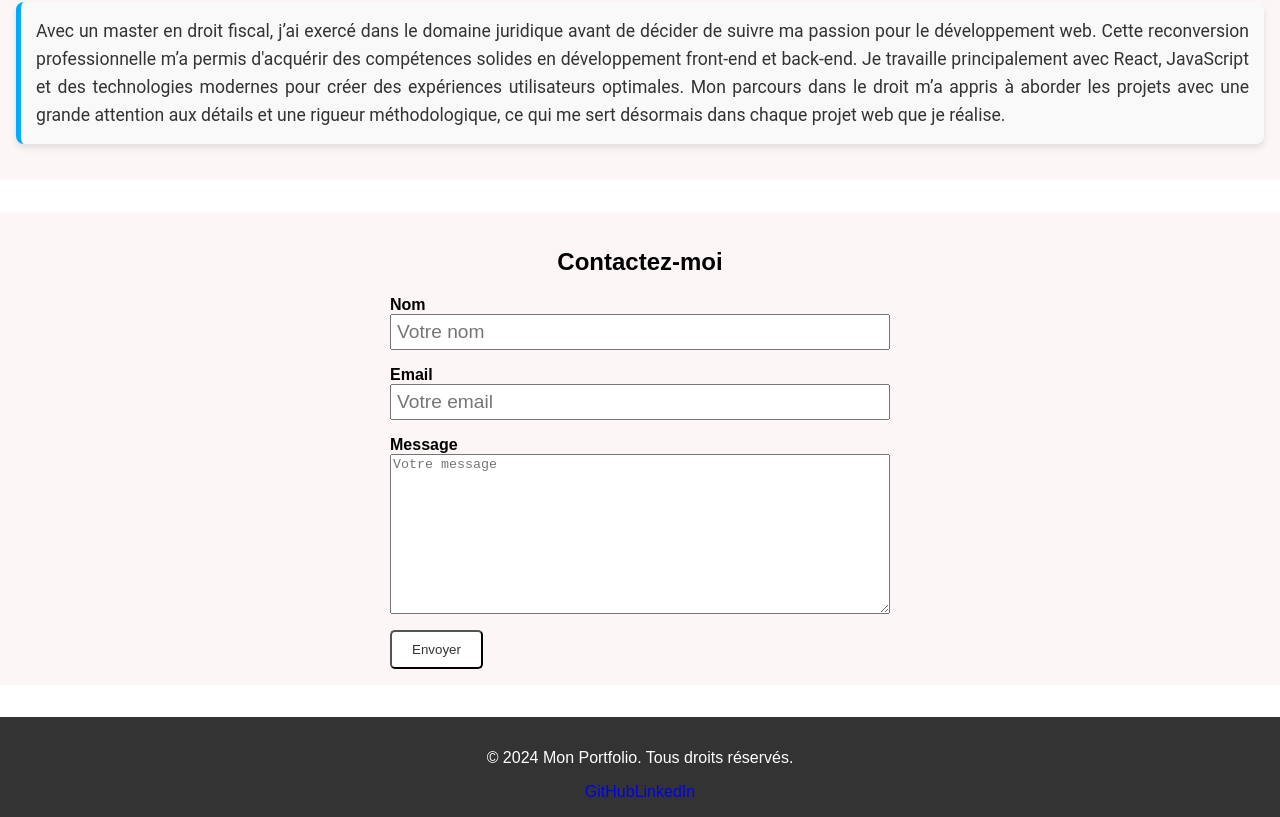
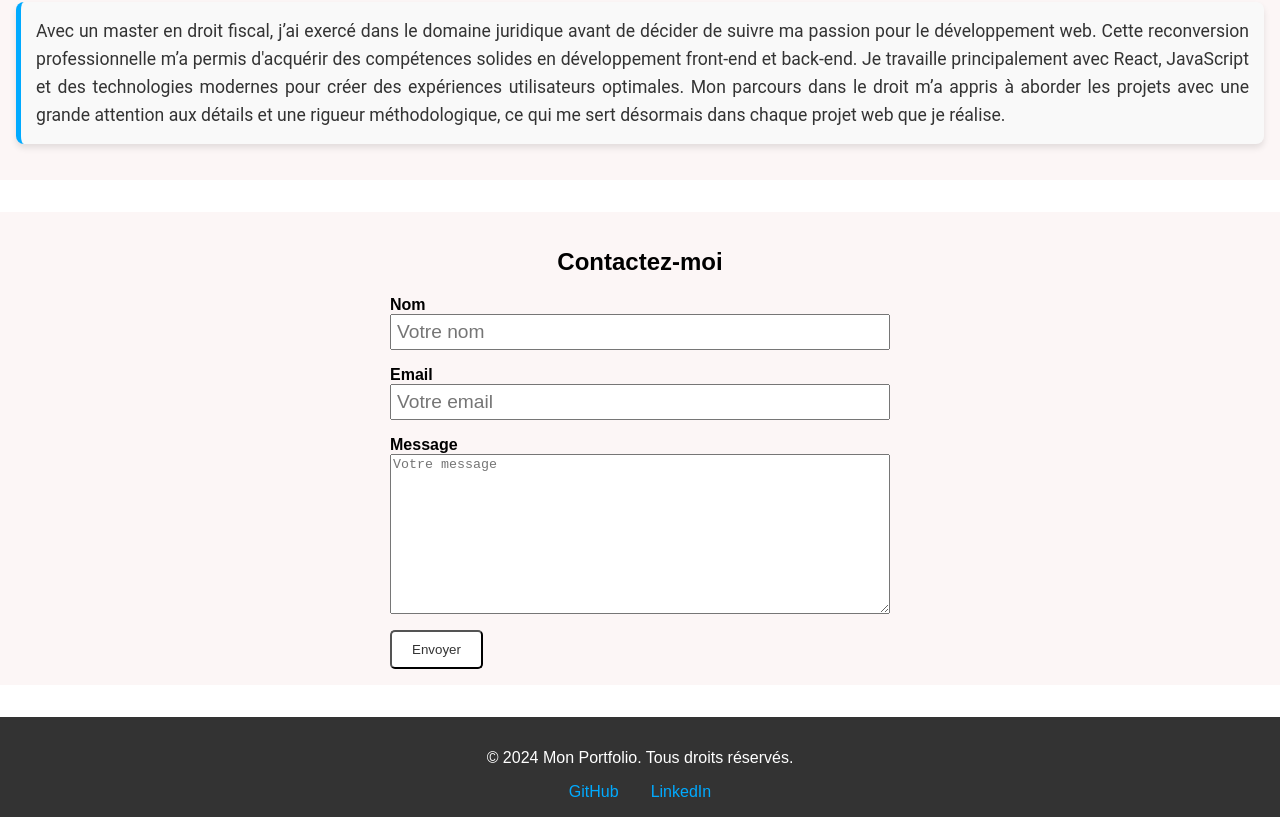
Before and after one commit to SteveTakount97/Portfolio-react, a React (Create React App) app: page / in a window 1280 px wide. Shown: the part 3070-3887 px from the top of the page. Built offline with nearby package versions, Linux system fonts and the light colour scheme.

Commit message:
stylisation 60%

```diff
--- a/src/App.js
+++ b/src/App.js
@@ -11,7 +11,7 @@ import Projects from './component/Projets/Projets';
 
 function App() {
   return (
-    <div>
+    <div className='container-body'>
       <Header />
       <Hero />
       <Projects />
--- a/src/component/footer/footer.js
+++ b/src/component/footer/footer.js
@@ -6,8 +6,8 @@ const Footer = () => {
     <footer>
       <p>&copy; 2024 Mon Portfolio. Tous droits réservés.</p>
       <div className="social-links">
-        <a href="https://github.com/username" target="_blank" rel="noopener noreferrer">GitHub</a>
-        <a href="https://www.linkedin.com/in/username/" target="_blank" rel="noopener noreferrer">LinkedIn</a>
+        <a className='nav-footer'  href="https://github.com/SteveTakount97" target="_blank" rel="noopener noreferrer">GitHub</a>
+        <a className='nav-footer'  href="https://linkedin.com/in/stève-takountchouop-951414190" target="_blank" rel="noopener noreferrer">LinkedIn</a>
       </div>
     </footer>
   );
--- a/src/index.css
+++ b/src/index.css
@@ -6,6 +6,10 @@ body {
   -webkit-font-smoothing: antialiased;
   -moz-osx-font-smoothing: grayscale;
 }
+.container-body{
+  margin: auto;
+  max-width: 1440px;
+}
 
 code {
   font-family: source-code-pro, Menlo, Monaco, Consolas, 'Courier New',
@@ -13,6 +17,9 @@ code {
 }
 .nav-bar{
   color: #fff;
+}
+.nav-footer{
+  color: #00aaff;
 }
 /*composant style intro*/
 #hero {
@@ -86,7 +93,11 @@ h1, p, strong, .btn {
   border-radius: 5px;
   text-decoration: none;
 }
-
+.social-links{
+  display: flex;
+  gap: 2em;
+  justify-content: center;
+}
 /* src/components/Skills.css */
 #skills-wrapper{
   padding-left: 2em;
```
